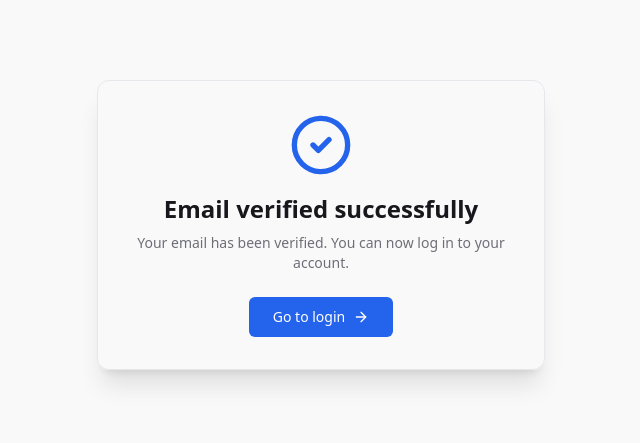
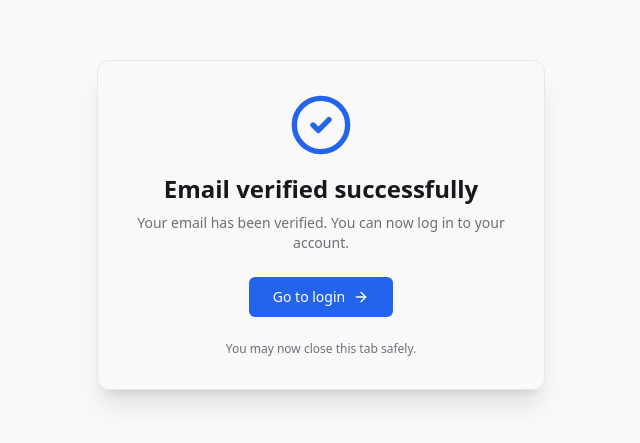
Before and after one commit to arunsinghcodes/collabtrack-frontend, a Next.js app: page /verify/success in a window 1280 px wide. Shown: the part 175-618 px from the top of the page, without its empty margins (319-959 px from the left). Built offline with nearby package versions, Linux system fonts and the light colour scheme.

Commit message:
Add: extra message

```diff
--- a/src/app/(auth)/verify/success/page.jsx
+++ b/src/app/(auth)/verify/success/page.jsx
@@ -59,6 +59,10 @@
           Go to login
           <ArrowRight className="h-4 w-4" />
         </Link>
+        {/* footer */}
+        <p className="mt-6 text-center text-xs text-muted-foreground">
+          You may now close this tab safely.
+        </p>
       </motion.div>
     </div>
   );
```
